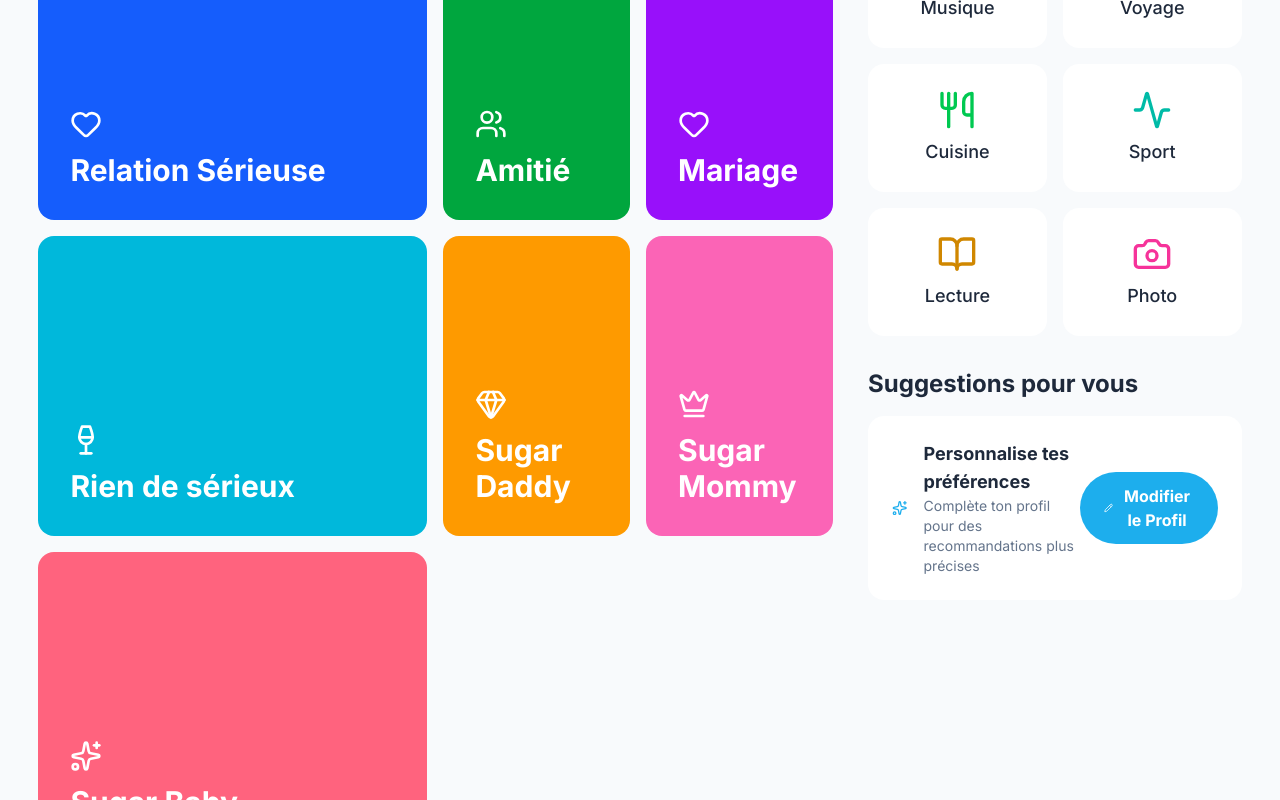
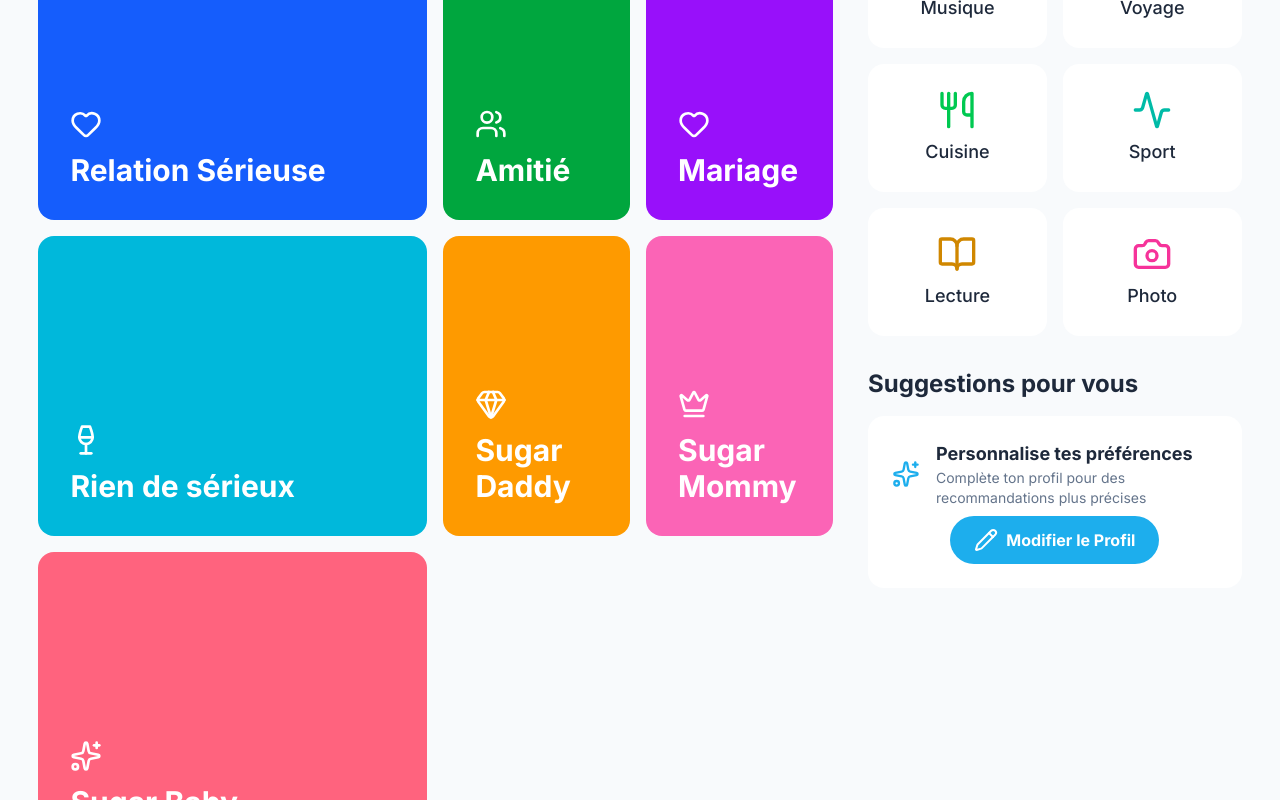
Before and after one commit to NyMaminiaina/tafa, a React (Vite) app in the folder front/: page /recherche in a window 1280 px wide. Shown: the part 374-1174 px from the top of the page. Built offline with nearby package versions, Linux system fonts and the light colour scheme; no server answers.

Commit message:
modifier row bouton

```diff
--- a/front/src/components/recherche/RecherchePage.tsx
+++ b/front/src/components/recherche/RecherchePage.tsx
@@ -274,7 +274,7 @@ const RecherchePage: React.FC = () => {
             </h2>
 
             <div
-              className={`rounded-2xl shadow-md flex flex-col md:flex-row items-center p-4 md:p-6`}
+              className={`rounded-2xl shadow-md flex flex-col md:flex-wrap items-center p-4 md:p-6 gap-2`}
               style={{ backgroundColor: "var(--bg-primary)" }}
             >
               <div className="flex items-center gap-4 w-full md:w-auto flex-grow mb-4 md:mb-0">
@@ -304,7 +304,7 @@ const RecherchePage: React.FC = () => {
                 className="w-full md:w-auto text-white font-semibold py-3 px-6 rounded-full transition duration-200 text-center flex items-center justify-center gap-2"
                 style={{ backgroundColor: "var(--color-primary)" }}
               >
-                <Pencil className="w-4 h-4" />
+                <Pencil className="w-6 h-6" />
                 Modifier le Profil
               </Link>
             </div>
```
Also changed, not shown: 1 other file (tests, documents, lock files or other folders).
